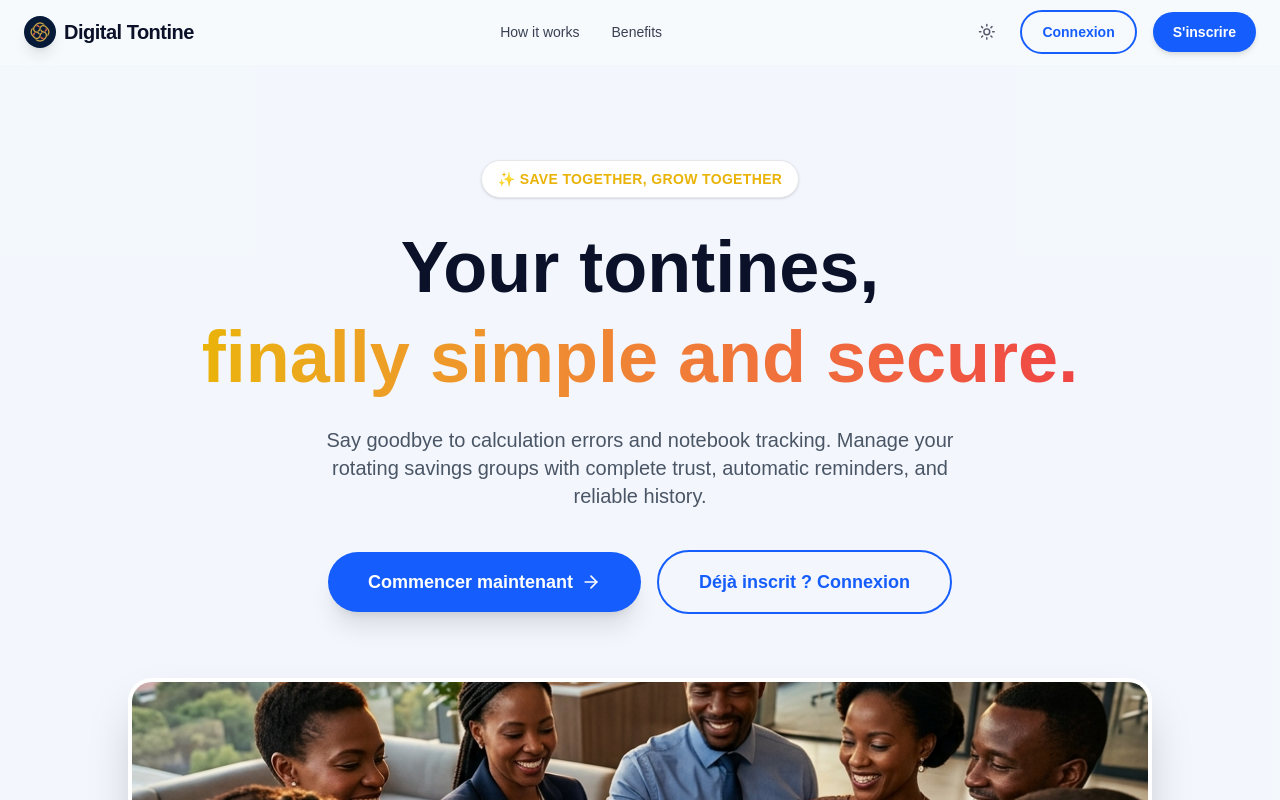
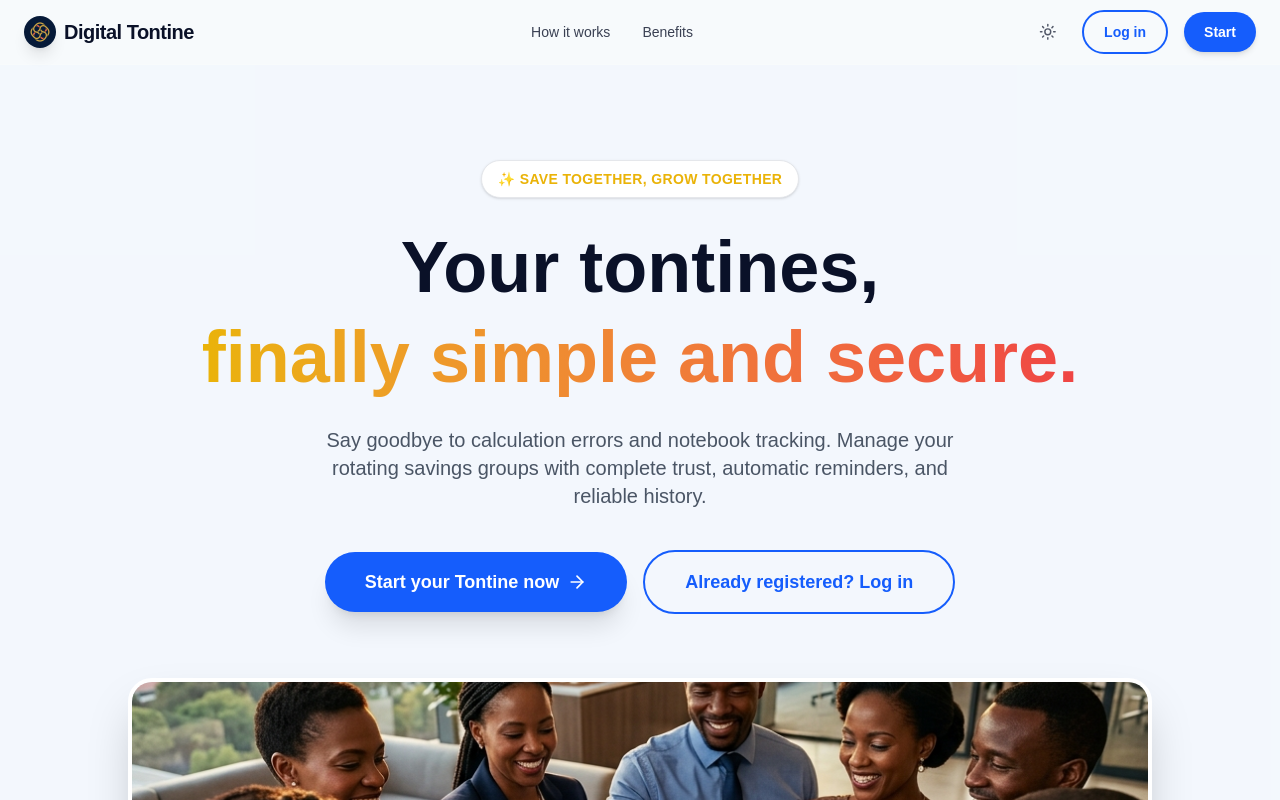
Before and after one commit to georgesivan11-debug/Digital_Tontine, a Next.js app: page / in a window 1280 px wide. Shown: the top 800 px of the page. Built offline with nearby package versions, Linux system fonts and the light colour scheme.

Commit message:
style: revert translation to english

```diff
--- a/src/app/page.tsx
+++ b/src/app/page.tsx
@@ -43,10 +43,10 @@ export default function Home() {
           <div className="flex items-center space-x-3 sm:space-x-4">
             <ThemeToggle />
             <Link href="/login" className="px-4 py-2 sm:px-5 sm:py-2.5 rounded-full border-2 border-blue-600 dark:border-white text-blue-600 dark:text-white text-sm font-semibold hover:bg-blue-50 dark:hover:bg-white/10 transition-all">
-              Connexion
+              Log in
             </Link>
             <Link href="/register" className="px-4 py-2 sm:px-5 sm:py-2.5 rounded-full bg-blue-600 dark:bg-gold-500 text-white dark:text-blue-950 text-sm font-semibold hover:bg-blue-700 dark:hover:bg-gold-400 transition-all shadow-md hover:shadow-lg transform hover:-translate-y-0.5">
-              S'inscrire
+              Start
             </Link>
           </div>
         </div>
@@ -79,11 +79,11 @@ export default function Home() {
 
             <motion.div variants={fadeUp} className="flex flex-col sm:flex-row justify-center items-center mb-16 space-y-4 sm:space-y-0 sm:space-x-4">
               <Link href="/register" className="w-full sm:w-auto px-8 sm:px-10 py-4 rounded-full bg-blue-600 dark:bg-gold-500 text-white dark:text-blue-950 text-base sm:text-lg font-bold hover:bg-blue-700 dark:hover:bg-gold-400 transition-all shadow-xl hover:shadow-2xl flex items-center justify-center group">
-                Commencer maintenant
+                Start your Tontine now
                 <ArrowRight className="ml-2 w-5 h-5 group-hover:translate-x-1 transition-transform" />
               </Link>
               <Link href="/login" className="w-full sm:w-auto px-8 sm:px-10 py-4 rounded-full border-2 border-blue-600 dark:border-white text-blue-600 dark:text-white text-base sm:text-lg font-bold hover:bg-blue-50 dark:hover:bg-white/10 transition-all flex items-center justify-center">
-                Déjà inscrit ? Connexion
+                Already registered? Log in
               </Link>
             </motion.div>
 
--- a/src/components/DashboardNavigation.tsx
+++ b/src/components/DashboardNavigation.tsx
@@ -50,7 +50,7 @@ export function DesktopNavigation({ unreadCount }: { unreadCount: number }) {
         </Link>
         <Link href="/" className="flex items-center px-4 py-3 text-sm font-medium rounded-xl text-blue-600 hover:bg-blue-50 dark:text-blue-400 dark:hover:bg-blue-900/20 transition-colors border border-transparent">
           <HomeIcon className="w-5 h-5 mr-3" />
-          Page d'accueil
+          Landing Page
         </Link>
         <Link href="/" className="flex items-center px-4 py-3 text-sm font-medium rounded-xl text-coral-600 hover:bg-coral-50 dark:hover:bg-coral-900/20 transition-colors border border-transparent">
           <LogOut className="w-5 h-5 mr-3" />
```
